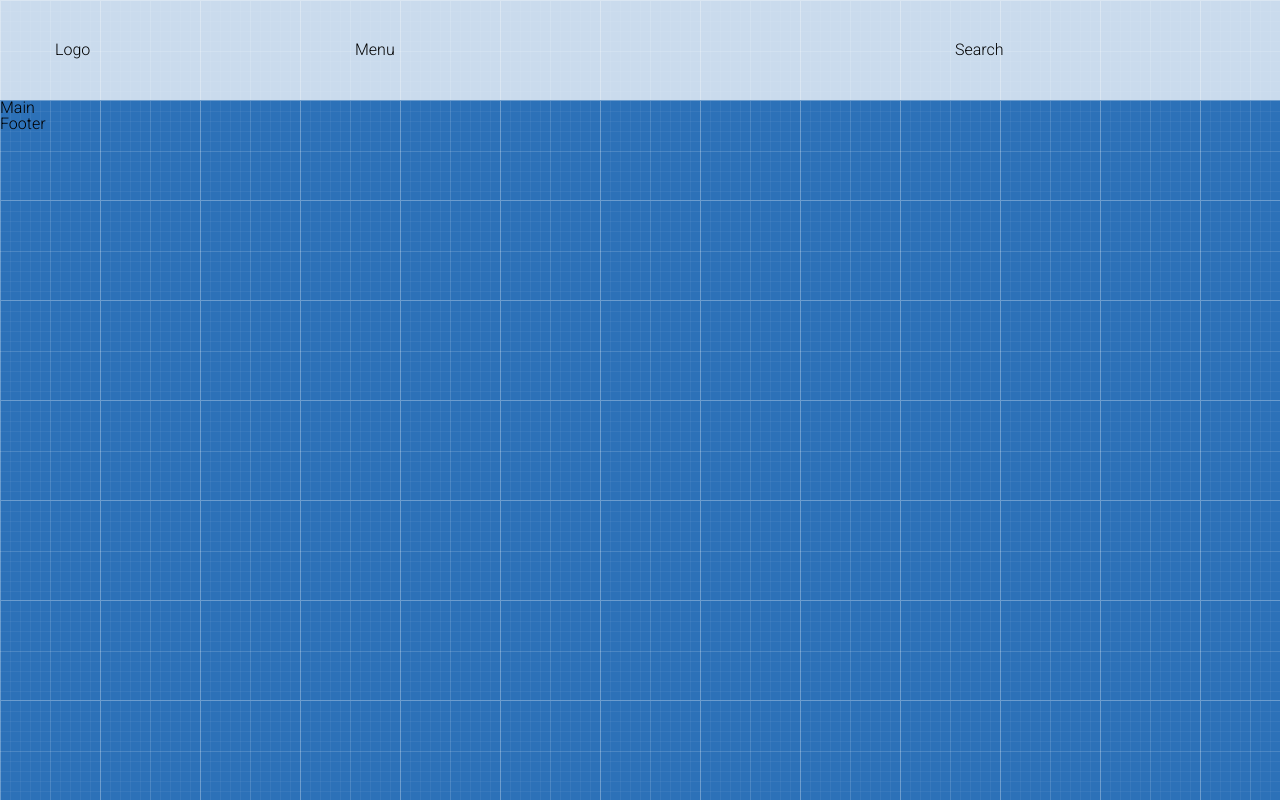
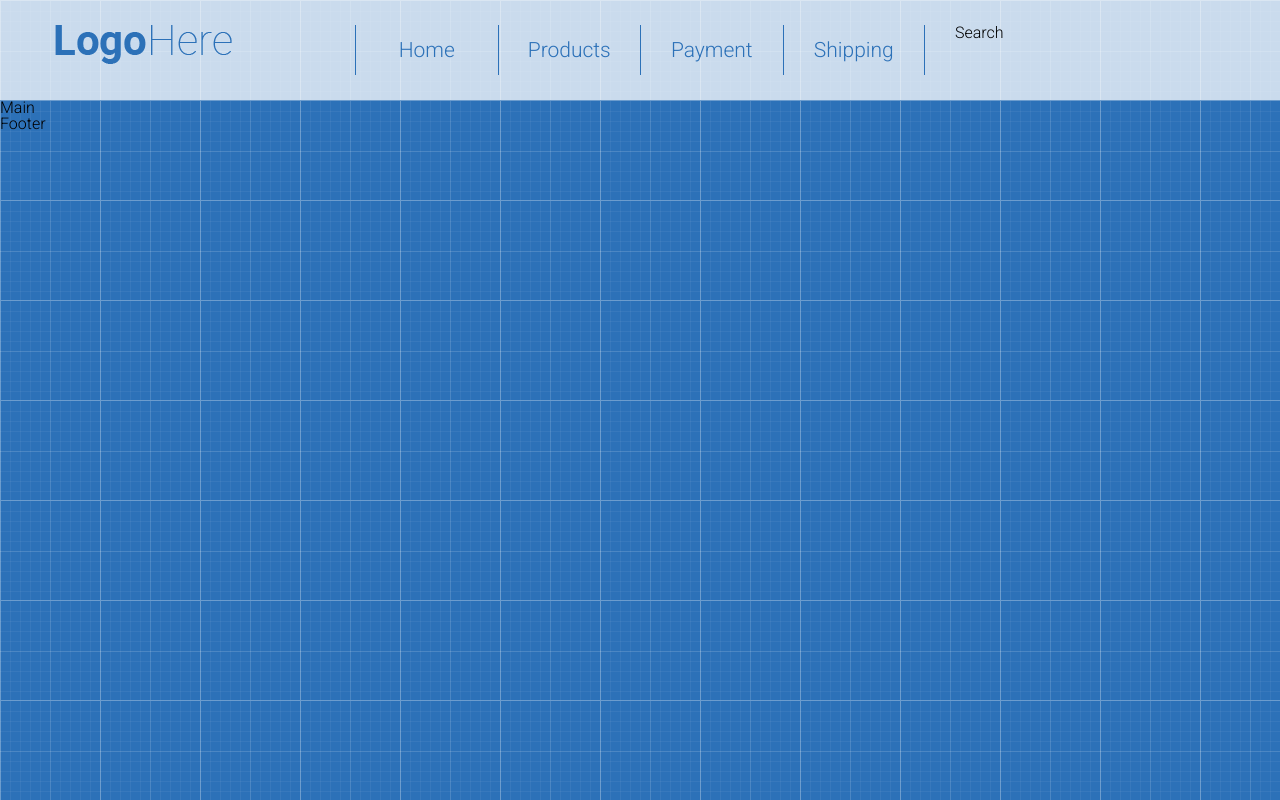
Before and after one commit to NataliyaPodov/react-29-11, a plain HTML site: page index.html in a window 1280 px wide. Drawn offline with Linux system fonts and the light colour scheme.

Commit message:
add logo and menu

```diff
--- a/index.html
+++ b/index.html
@@ -15,8 +15,23 @@
     <header class="header">
         <div class="container">
             <div class="row">
-                <div class="col-3">Logo</div>
-                <div class="col-6">Menu</div>
+                <div class="col-3">
+                    <div class="Logo">
+                        <a href="">
+                            <img src="images/Logo.png" alt="">
+                        </a>
+                    </div>
+                </div>
+                <div class="col-6">
+                    <nav>
+                        <ul class="menu">
+                            <li><a href="">Home</a></li>
+                            <li><a href="">Products</a></li>
+                            <li><a href="">Payment</a></li>
+                            <li><a href="">Shipping</a></li>
+                        </ul>
+                    </nav>
+                </div>
                 <div class="col-3">Search</div>
             </div>
             </div>
--- a/style.css
+++ b/style.css
@@ -40,3 +40,35 @@ body{
     display: flex;
     align-items: center;
 }
+
+.logo {
+    margin-top: 7px;
+}
+
+.menu {
+    display: flex;
+}
+
+.menu li {
+    width: 25%;
+    border-left: 1px solid #2c71b8;
+}
+
+.menu li:last-child {
+    border-right: 1px solid #2c71b8;
+}
+
+.menu a{
+    display: block;
+    height: 50px;
+    text-align: center;
+    text-decoration: none;
+    font-size: 21px;
+    color: #2c71b8;
+    line-height: 50px;
+}
+
+.menu a:hover {
+    background-color: #2c71b8;
+    color: white;
+}
```
Also changed, not shown: images/Logo.png (added).
